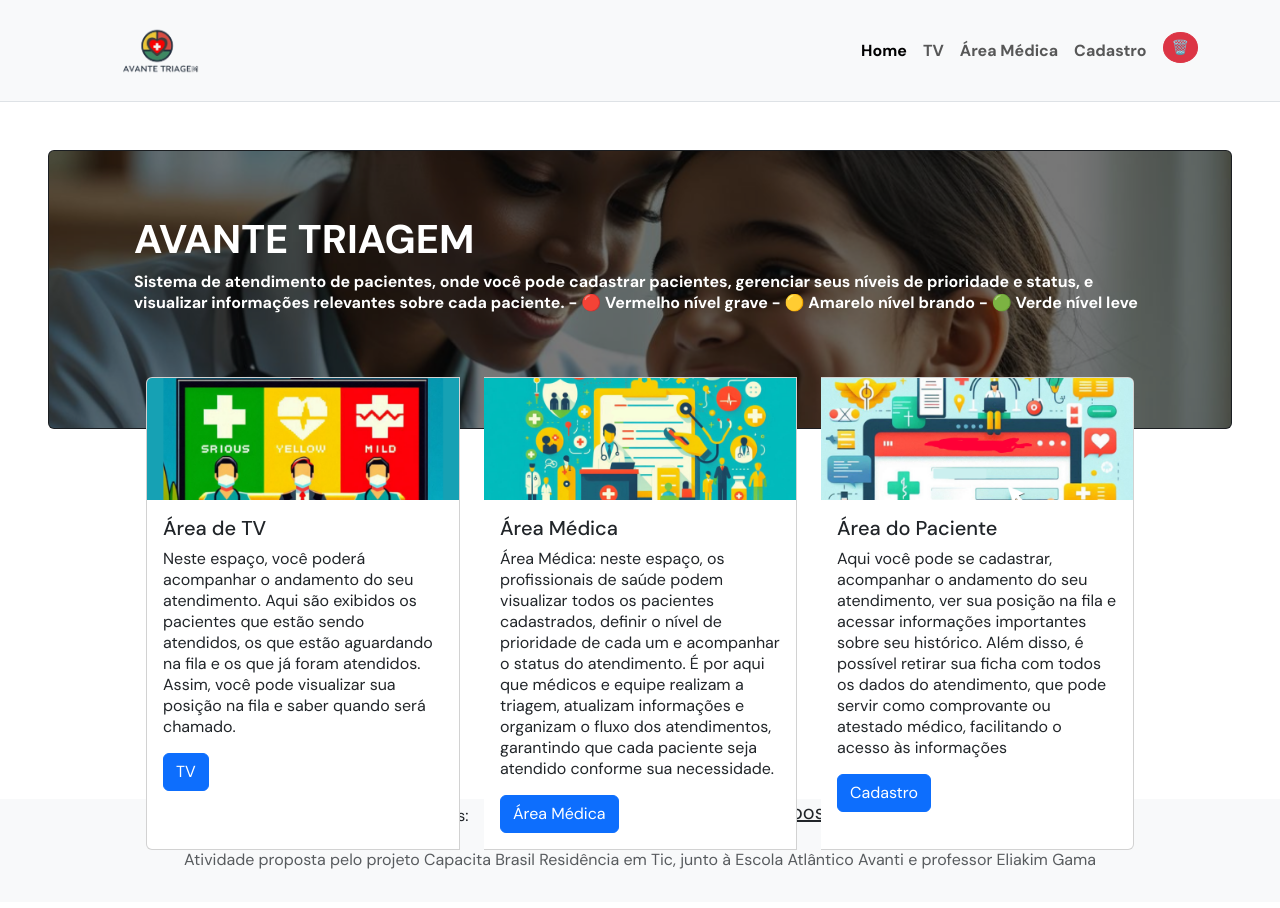
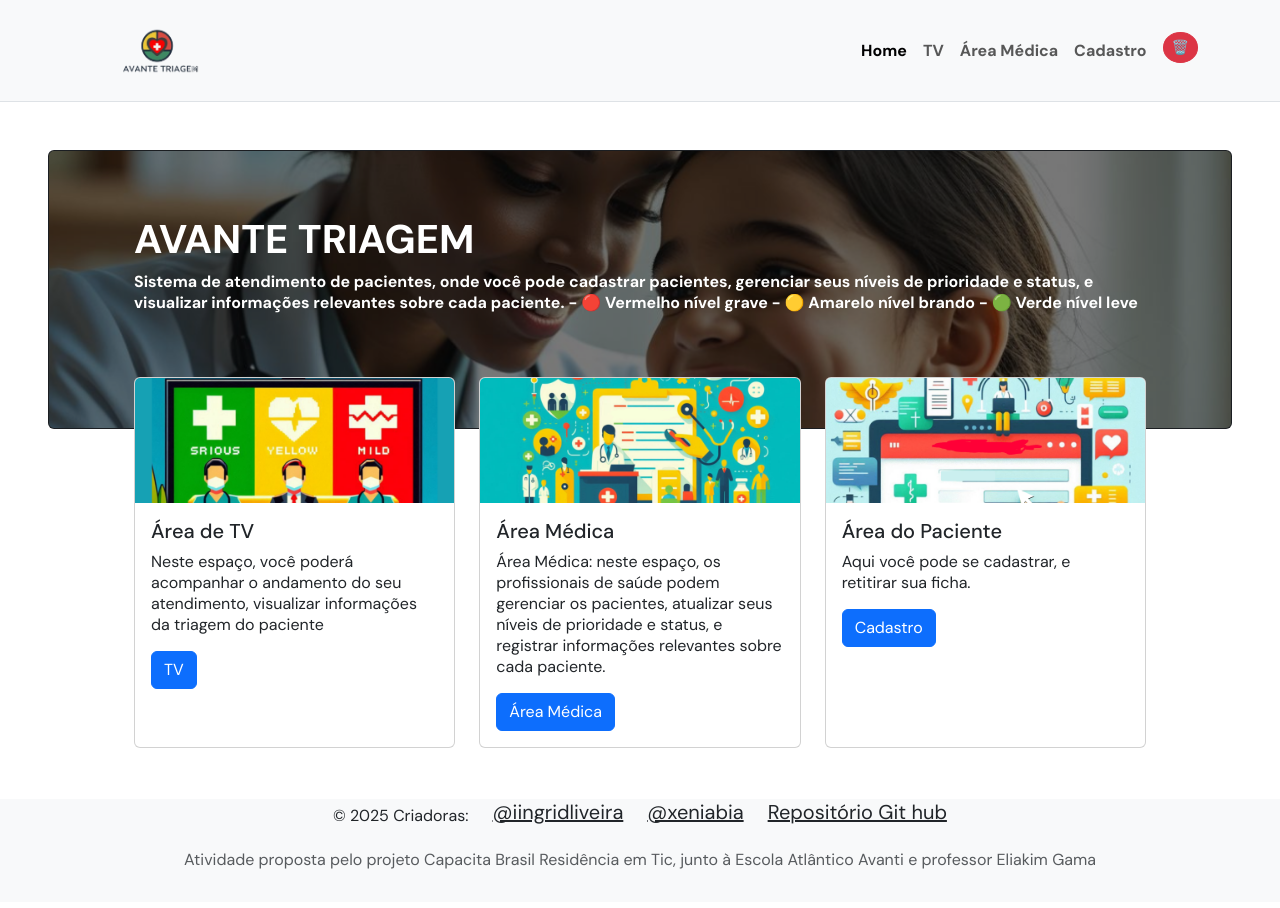
Before and after one commit to xeniabia/atendimentodepacientes, a React (Vite) app: page / in a window 1280 px wide. Shown: the top 908 px of the page. Built offline with nearby package versions, Linux system fonts and the light colour scheme.

Commit message:
melhorias gerais : melhores alert, home menos poluida, ultilizado hashRoter pra melhor no deploy

```diff
--- a/package.json
+++ b/package.json
@@ -15,7 +15,8 @@
     "react": "^19.1.0",
     "react-bootstrap": "^2.10.10",
     "react-dom": "^19.1.0",
-    "react-router-dom": "^7.6.3"
+    "react-router-dom": "^7.6.3",
+    "react-toastify": "^11.0.5"
   },
   "devDependencies": {
     "@eslint/js": "^9.29.0",
--- /dev/null
+++ b/src/components/Alert/index.jsx
@@ -0,0 +1,20 @@
+import { ToastContainer } from "react-toastify";
+import "react-toastify/dist/ReactToastify.css"; // Importe o CSS do react-toastify
+
+const ToastNotifications = () => {
+  return (
+    <ToastContainer
+      position="top-right"
+      autoClose={3000}
+      hideProgressBar
+      newestOnTop
+      closeOnClick={false}
+      rtl={false}
+      pauseOnFocusLoss={false}
+      draggable={false}
+      pauseOnHover={false}
+    />
+  );
+};
+
+export default ToastNotifications;
--- a/src/components/Form/index.jsx
+++ b/src/components/Form/index.jsx
@@ -1,6 +1,7 @@
 /* eslint-disable no-unused-vars */
 import { usePatientesStates } from "../../context";
 import { useState } from "react";
+import { toast } from "react-toastify";
 
 function Form() {
   const { setPacientes } = usePatientesStates();
@@ -22,7 +23,7 @@ function Form() {
 
     setName("");
     setReason("");
-    alert("paciente cadastrado")
+     toast.success("Paciente cadastra com sucesso!");
 
   }
   return (
--- a/src/pages/home/home.jsx
+++ b/src/pages/home/home.jsx
@@ -19,72 +19,60 @@ function Home() {
                 Vermelho nível grave - 🟡 Amarelo nível brando - 🟢 Verde nível
                 leve
               </p>
-              <div className="container  py-5 ">
-                <div class="card-group gap-4 ">
-                  <div class="card">
-                    <img
-                      class="card-img-top"
-                      src={TV}
-                      alt="Imagem de capa do card"
-                    />
-                    <div class="card-body">
-                      <h5 class="card-title">Área de TV </h5>
+              <div className=" py-5">
+                <div className="row g-4">
+                  <div className="col-md-4">
+                    <div className="card h-100">
+                      <img className="card-img-top" src={TV} alt="TV" />
+                      <div className="card-body">
+                        <h5 className="card-title">Área de TV</h5>
                         <p className="card-text">
-                        Neste espaço, você poderá acompanhar o andamento do seu
-                        atendimento. Aqui são exibidos os pacientes que estão
-                        sendo atendidos, os que estão aguardando na fila e os
-                        que já foram atendidos. Assim, você pode visualizar sua
-                        posição na fila e saber quando será chamado.
+                          Neste espaço, você poderá acompanhar o andamento do
+                          seu atendimento, visualizar informações da triagem do paciente
                         </p>
-
                         <Link to={"/tv"} className="btn btn-primary">
                           TV
                         </Link>
                       </div>
                     </div>
-                  <div class="card">
+                  </div>
+
+                  <div className="col-md-4">
+                    <div className="card h-100">
                       <img
-                      class="card-img-top"
+                        className="card-img-top"
                         src={Areamedica}
-                      alt="Imagem de capa do card"
+                        alt="Área Médica"
                       />
-                    <div class="card-body ">
-                      <h5 class="card-title">Área Médica</h5>
+                      <div className="card-body">
+                        <h5 className="card-title">Área Médica</h5>
                         <p className="card-text">
                           Área Médica: neste espaço, os profissionais de saúde
-                        podem visualizar todos os pacientes cadastrados, definir
-                        o nível de prioridade de cada um e acompanhar o status
-                        do atendimento. É por aqui que médicos e equipe realizam
-                        a triagem, atualizam informações e organizam o fluxo dos
-                        atendimentos, garantindo que cada paciente seja atendido
-                        conforme sua necessidade.
+                          podem gerenciar os pacientes, atualizar seus níveis de prioridade e status, e registrar informações relevantes sobre cada paciente.
                         </p>
-
                         <Link to={"areamedica"} className="btn btn-primary">
                           Área Médica
                         </Link>
                       </div>
                     </div>
-                  <div class="card">
+                  </div>
+
+                  <div className="col-md-4">
+                    <div className="card h-100">
                       <img
-                      class="card-img-top"
+                        className="card-img-top"
                         src={Cadastro}
-                      alt="Imagem de capa do card"
+                        alt="Cadastro"
                       />
-                    <div class="card-body">
+                      <div className="card-body">
                         <h5 className="card-title">Área do Paciente</h5>
                         <p className="card-text">
-                        Aqui você pode se cadastrar, acompanhar o andamento do
-                        seu atendimento, ver sua posição na fila e acessar
-                        informações importantes sobre seu histórico. Além disso,
-                        é possível retirar sua ficha com todos os dados do
-                        atendimento, que pode servir como comprovante ou
-                        atestado médico, facilitando o acesso às informações
+                          Aqui você pode se cadastrar, e retitirar sua ficha.
                         </p>
-
                         <Link to={"cadastro"} className="btn btn-primary">
                           Cadastro
                         </Link>
+                      </div>
                     </div>
                   </div>
                 </div>
--- a/src/routes/routes.jsx
+++ b/src/routes/routes.jsx
@@ -1,4 +1,4 @@
-import { BrowserRouter, Routes, Route } from "react-router-dom";
+import { HashRouter, Routes, Route } from "react-router-dom";
 import Nav from "../components/nav/nav.jsx";
 import AreaMedica from "../pages/areamedica/areamedica.jsx";
 import Home from "../pages/home/home.jsx";
@@ -6,10 +6,11 @@ import Cadastro from "../pages/cadastro/cadastro.jsx";
 import { PatientesStatesProvider } from "../context/index.jsx";
 import TV from "../pages/Tv/index.jsx";
 import Footer from "../components/footer/index.jsx";
+import ToastNotifications from "../components/Alert/index.jsx";
 
 function RoutesNav() {
   return (
-    <BrowserRouter>
+    <HashRouter>
       <PatientesStatesProvider>
         <Nav />
         <div className="container-fluid d-flex flex-column min-vh-100 p-0 app-container">
@@ -21,10 +22,11 @@ function RoutesNav() {
               <Route path="cadastro" element={<Cadastro />} />
             </Routes>
           </div>
+          <ToastNotifications position="bottom-left" autoClose={5000} />
           <Footer />
         </div>
       </PatientesStatesProvider>
-    </BrowserRouter>
+    </HashRouter>
   );
 }
 
```
Also changed, not shown: 1 other file (tests, documents, lock files or other folders). Lines whose indentation alone changed are shown as unchanged.
